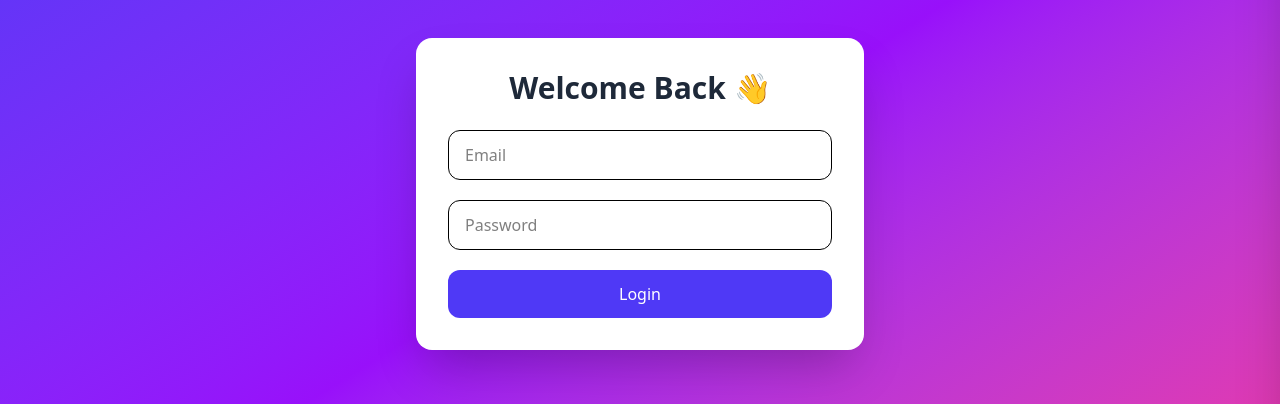
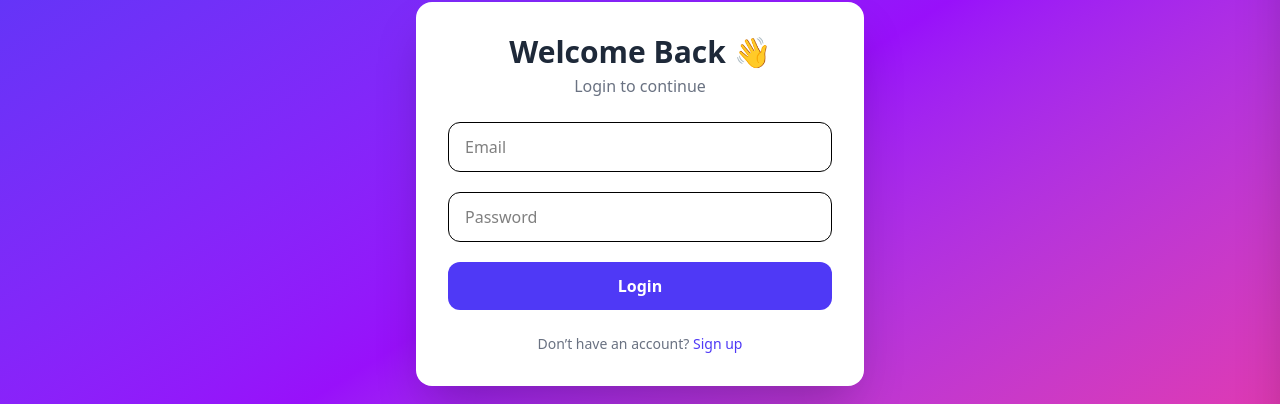
Before and after one commit to Mdsamir92/Sam-Store, a Next.js app: page /login in a window 1280 px wide. Shown: the part 206-610 px from the top of the page. Built offline with nearby package versions, Linux system fonts and the light colour scheme; no server answers.

Commit message:
Update LoginForm.tsx

```diff
--- a/app/login/LoginForm.tsx
+++ b/app/login/LoginForm.tsx
@@ -1,6 +1,6 @@
 "use client";
 
-import { signIn, useSession } from "next-auth/react";
+import { signIn } from "next-auth/react";
 import { useState } from "react";
 import { useRouter, useSearchParams } from "next/navigation";
 
@@ -13,8 +13,6 @@ export default function LoginForm() {
   const router = useRouter();
   const searchParams = useSearchParams();
   const callbackUrl = searchParams.get("callbackUrl") || "/";
-
-  const session = useSession();
 
   const handleLogin = async (e: React.FormEvent) => {
     e.preventDefault();
@@ -40,23 +38,27 @@ export default function LoginForm() {
   return (
     <div className="min-h-screen flex items-center justify-center bg-linear-to-br from-indigo-600 via-purple-600 to-pink-500 px-4">
       <div className="w-full max-w-md bg-white rounded-2xl shadow-2xl p-8">
+        {/* Title */}
         <h1 className="text-3xl font-bold text-center text-gray-800">
           Welcome Back 👋
         </h1>
+        <p className="text-center text-gray-500 mt-1">Login to continue</p>
 
+        {/* Error */}
         {error && (
           <div className="mt-4 bg-red-100 text-red-600 px-4 py-2 rounded-lg text-sm text-center">
             {error}
           </div>
         )}
 
+        {/* Form */}
         <form onSubmit={handleLogin} className="mt-6 space-y-5">
           <input
             type="email"
             placeholder="Email"
             value={email}
             onChange={(e) => setEmail(e.target.value)}
-            className="w-full px-4 py-3 border rounded-xl"
+            className="w-full px-4 py-3 border rounded-xl focus:ring-2 focus:ring-indigo-500 outline-none"
           />
 
           <input
@@ -64,17 +66,28 @@ export default function LoginForm() {
             placeholder="Password"
             value={password}
             onChange={(e) => setPassword(e.target.value)}
-            className="w-full px-4 py-3 border rounded-xl"
+            className="w-full px-4 py-3 border rounded-xl focus:ring-2 focus:ring-indigo-500 outline-none"
           />
 
           <button
             type="submit"
             disabled={loading}
-            className="w-full py-3 rounded-xl bg-indigo-600 text-white"
+            className="w-full py-3 cursor-pointer rounded-xl bg-indigo-600 text-white font-semibold hover:bg-indigo-700 transition disabled:opacity-60"
           >
             {loading ? "Logging in..." : "Login"}
           </button>
         </form>
+
+        {/* Signup Link */}
+        <p className="text-center text-sm text-gray-500 mt-6">
+          Don’t have an account?{" "}
+          <span
+            onClick={() => router.push("/signup")}
+            className="text-indigo-600 font-medium cursor-pointer hover:underline"
+          >
+            Sign up
+          </span>
+        </p>
       </div>
     </div>
   );
```
